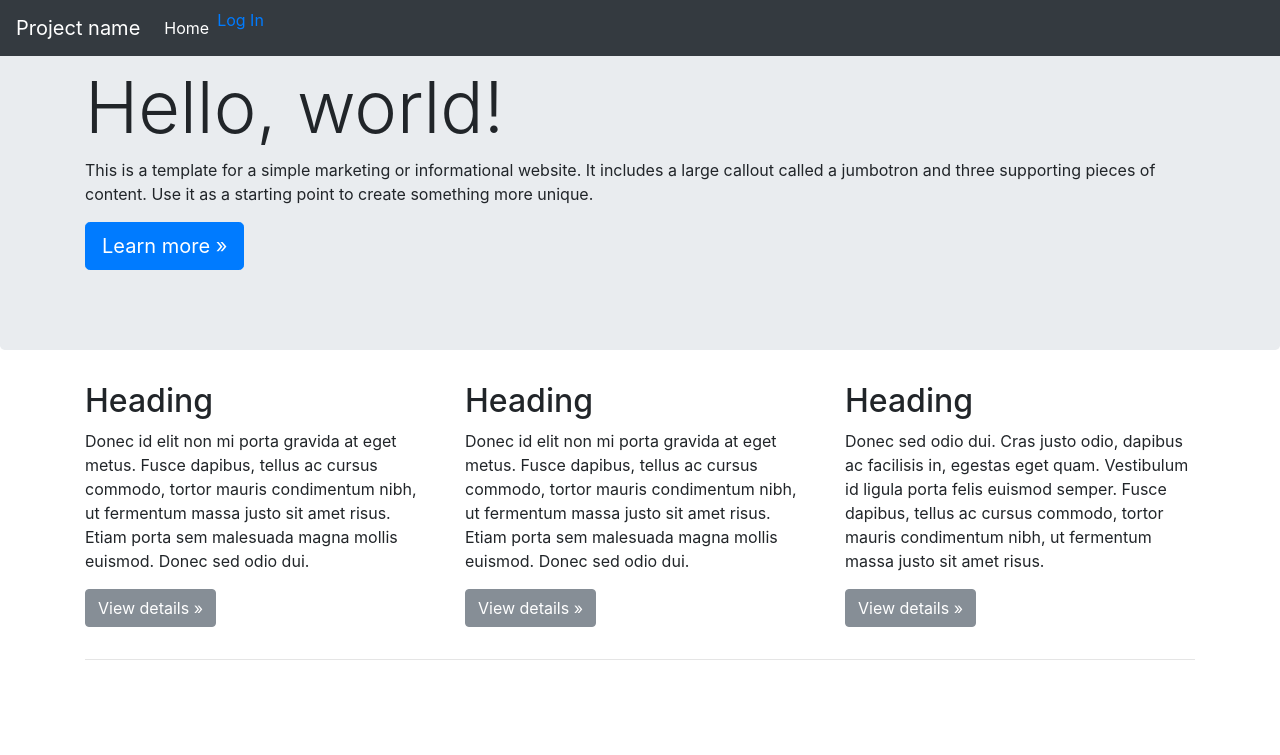
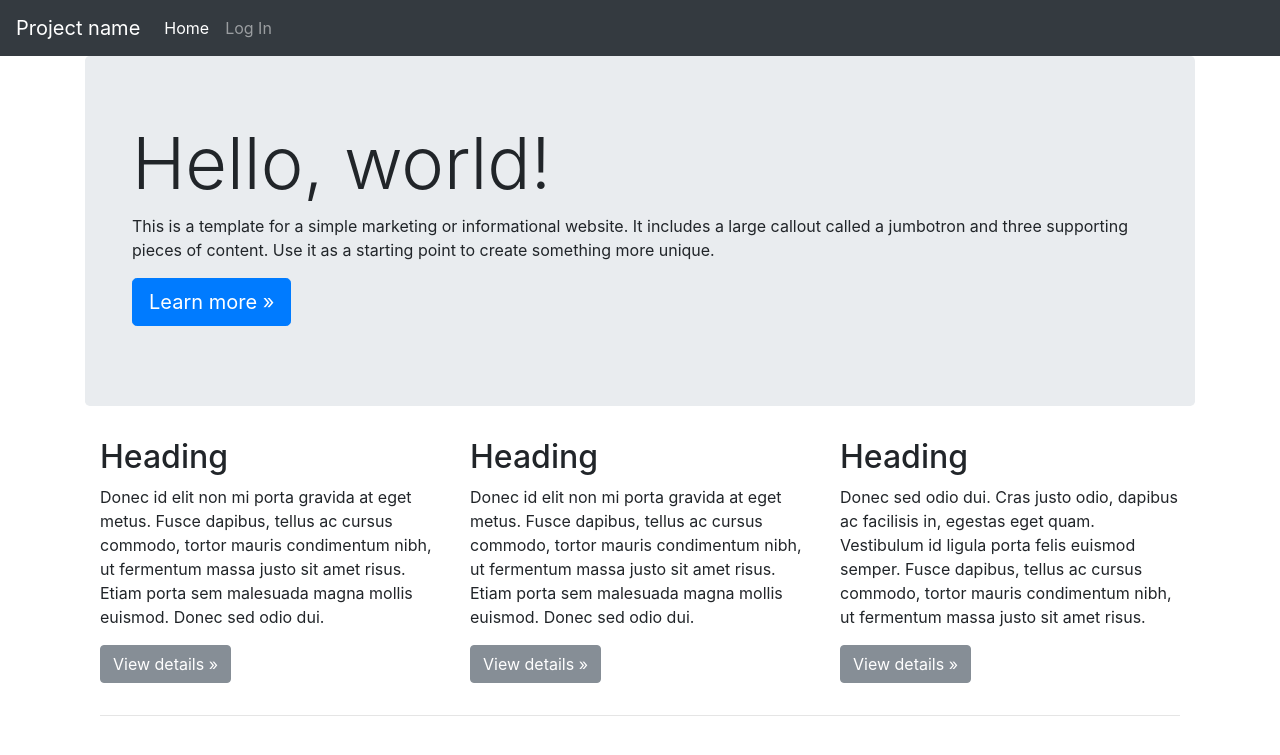
Before and after one commit to clowder-framework/catalog, a Flask app: page / in a window 1280 px wide. Shown: the top 755 px of the page. Run offline with Flask 2, Linux system fonts and the light colour scheme; some libraries are stand-ins or nearby versions.

```diff
--- a/transformations/templates/main.html
+++ b/transformations/templates/main.html
@@ -27,7 +27,7 @@
 </head>
 
 <body>
-  <nav class="navbar navbar-expand-md navbar-dark fixed-top bg-dark">
+  <nav class="navbar navbar-expand-md navbar-dark bg-dark">
     <a class="navbar-brand" href="/">Project name</a>
     <button class="navbar-toggler" type="button" data-toggle="collapse" data-target="#navbarCollapse" aria-controls="navbarCollapse" aria-expanded="false" aria-label="Toggle navigation">
       <span class="navbar-toggler-icon"></span>
@@ -38,10 +38,10 @@
           <a class="nav-link" href="{{ url_for('home') }}">Home</a>
         </li>
         {% if g.user %}
-          <li><span>{{ g.user['username'] }}</span>
-          <li><a href="{{ url_for('auth.logout') }}">Log Out</a>
+          <li class="nav-item"><span>{{ g.user['username'] }}</span>
+          <a class="nav-link" href="{{ url_for('auth.logout') }}">Log Out</a></li>
         {% else %}
-          <li><a href="{{ url_for('auth.login') }}">Log In</a>
+            <li class="nav-item"><a class="nav-link" href="{{ url_for('auth.login') }}">Log In</a></li>
         {% endif %}
       </ul>
     </div>
@@ -60,7 +60,7 @@
       {% endif %}
     {% endwith %}
 
-    {% block content %}{% endblock %}
+      <div class="container">{% block content %}{% endblock %}</div>
 
   </main>
 
```
Also changed, not shown: transformations/templates/auth/login.html (+17 -8 lines).
